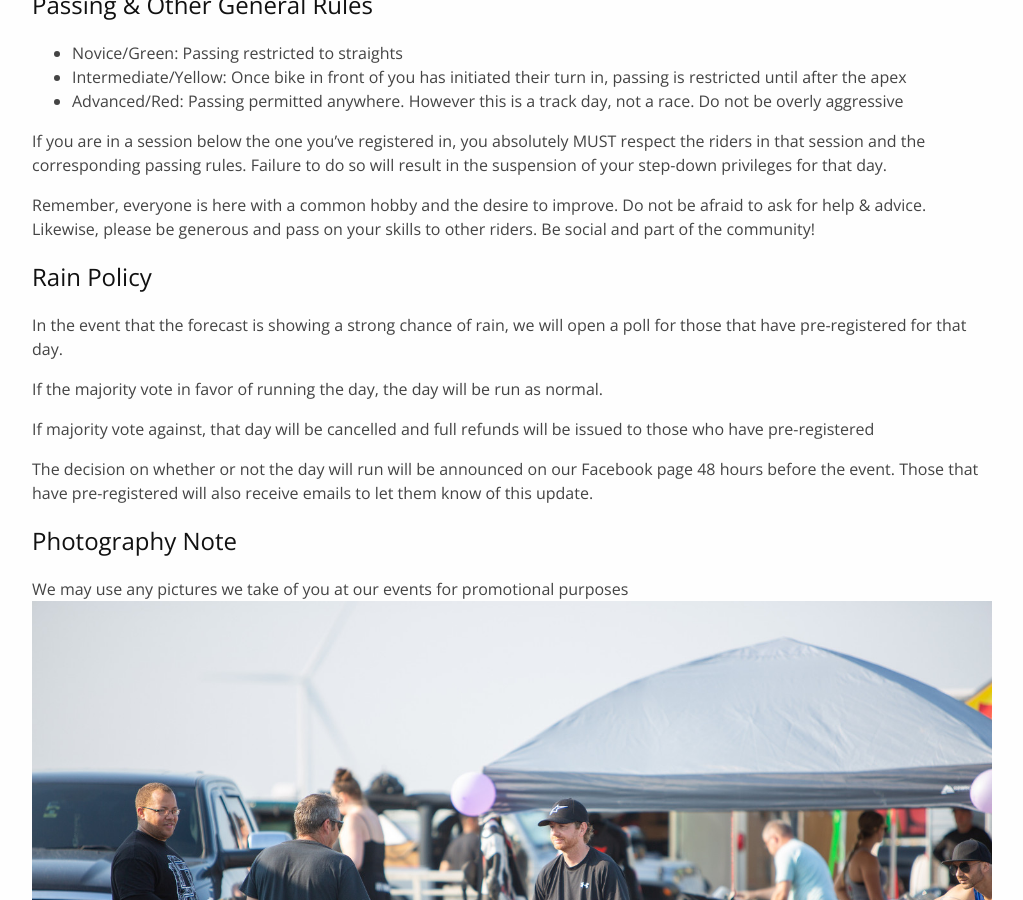
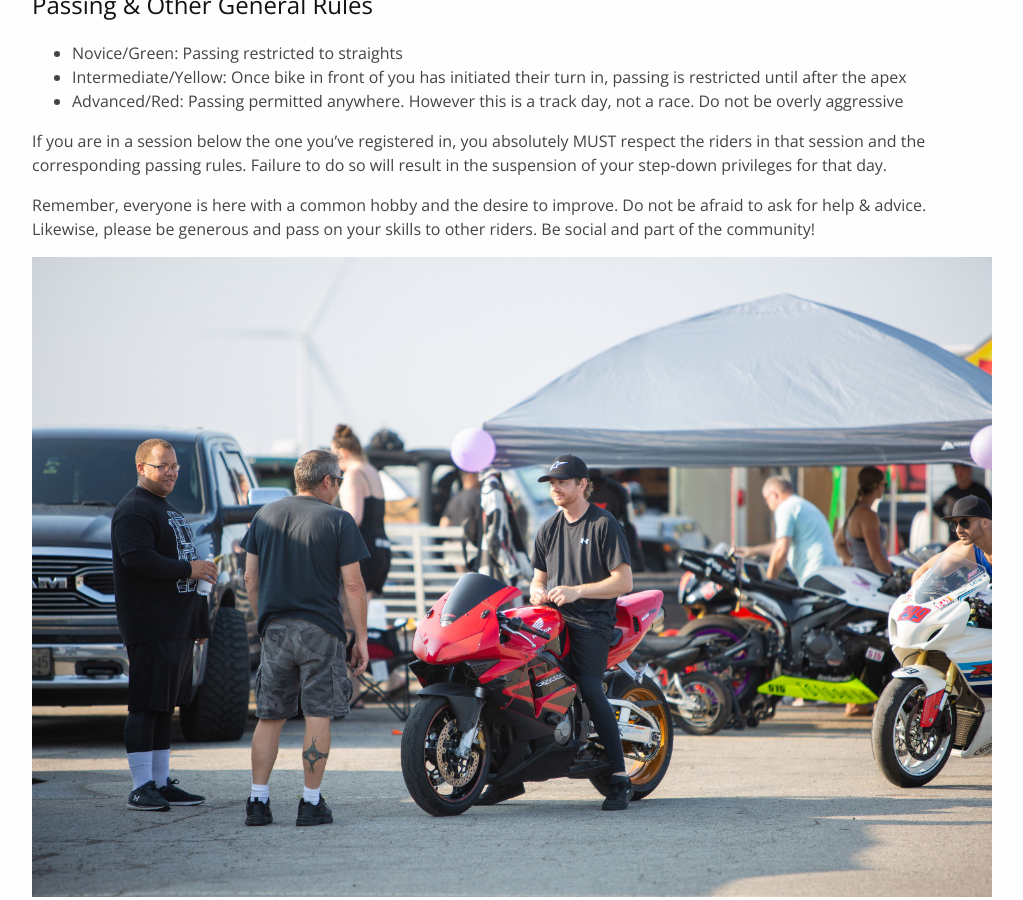
Before and after one commit to kwsportracing/site, a Jekyll site: the page built from docs/rules.md, in a window 1280 px wide and 900 px high, scrolled down 603 px. Shown: the whole window, without its empty margins (128-1151 px from the left). Built offline with Jekyll 4.4.1, drawn with Linux system fonts in a browser that asks for light colours; nearby versions of some CDN libraries.

Commit message:
Reorganize some information

```diff
--- a/docs/rules.md
+++ b/docs/rules.md
@@ -34,19 +34,4 @@ If you are in a session below the one you've registered in, you absolutely MUST
 
 Remember, everyone is here with a common hobby and the desire to improve. Do not be afraid to ask for help & advice. Likewise, please be generous and pass on your skills to other riders. Be social and part of the community!
 
-
-### Rain Policy
-
-In the event that the forecast is showing a strong chance of rain, we will open a poll for those that have pre-registered for that day.
-
-If the majority vote in favor of running the day, the day will be run as normal.
-
-If majority vote against, that day will be cancelled and full refunds will be issued to those who have pre-registered
-
-The decision on whether or not the day will run will be announced on our Facebook page 48 hours before the event. Those that have pre-registered will also receive emails to let them know of this update.
-
-
-### Photography Note
-
-We may use any pictures we take of you at our events for promotional purposes
 ![rules](/img/rules.jpg)
```
Also changed, not shown: docs/dates.md (+10 -0 lines), docs/faq.md (+4 -0 lines), docs/media.md (+2 -0 lines).
